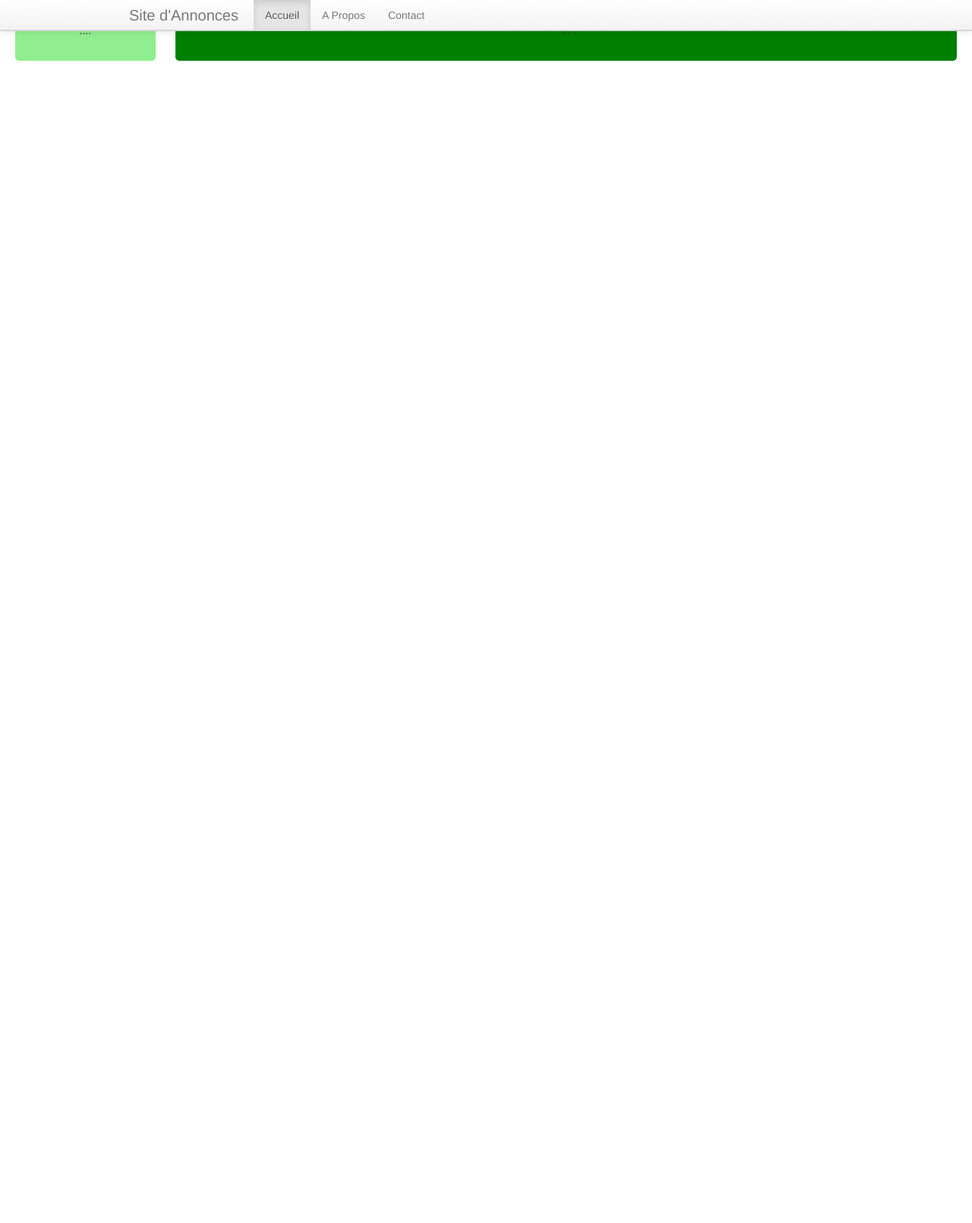
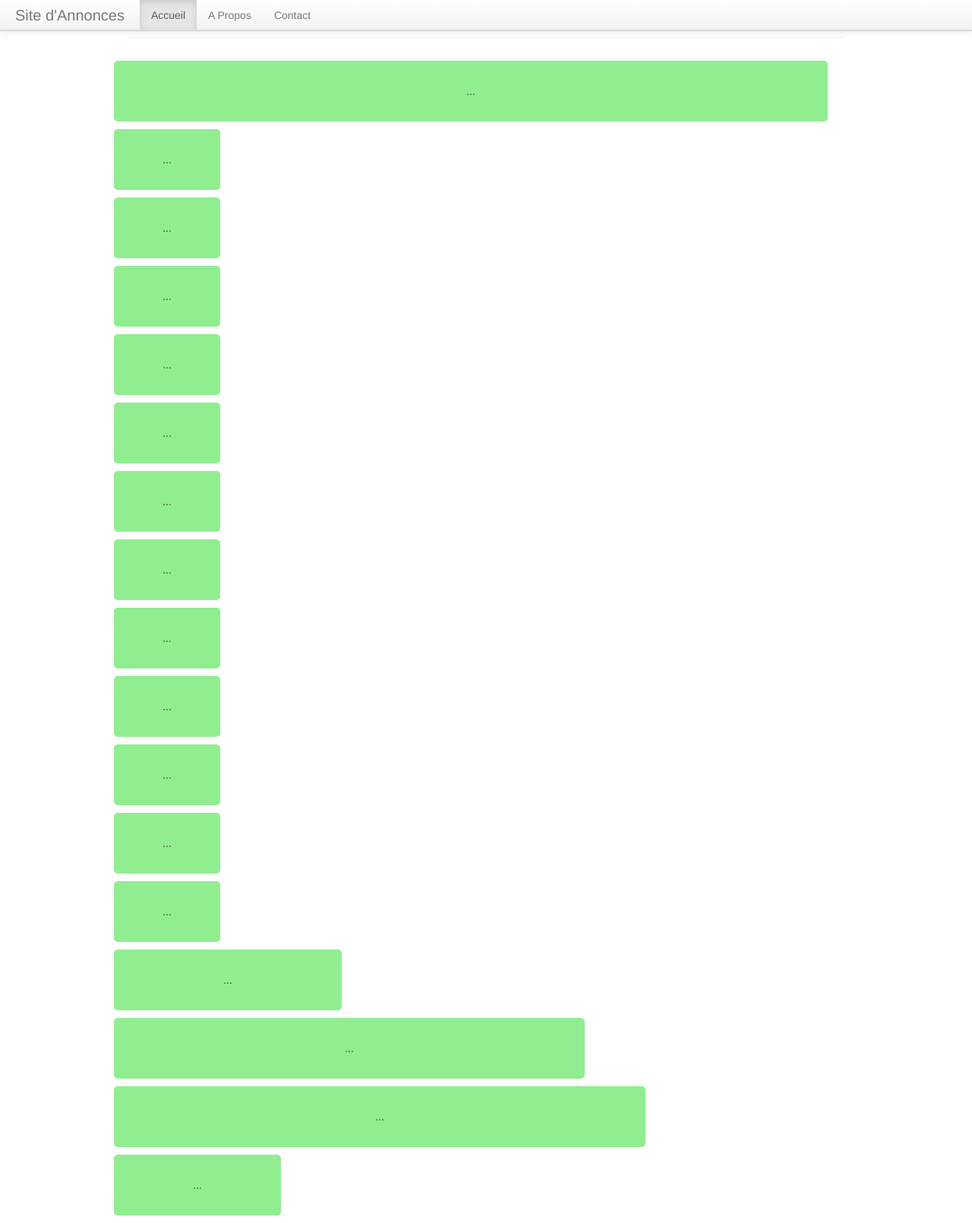
Before and after one commit to noxa02/Annonces, a PHP site: page / in a window 1280 px wide. Shown: the whole page at 76% size. Before the commit the page ends 80 px from the top, so only its background shows below. Run offline with PHP 8.4, Linux system fonts and the light colour scheme.

Commit message:
Essai de Twitter Bootstrap

```diff
--- a/public/index.php
+++ b/public/index.php
@@ -56,7 +56,7 @@
     <body>
         <div class="navbar navbar-fixed-top">
             <div class="navbar-inner">
-                <div class="container">
+                <div class="container-fluid">
                     <a class="btn btn-navbar" data-toggle="collapse" data-target=".nav-collapse">
                         <span class="icon-bar"></span>
                         <span class="icon-bar"></span>
@@ -73,15 +73,33 @@
                 </div>
             </div>
         </div>
-        <div class="container-fluid">
-            <div class="row-fluid">
-                <div class="span2">
-                    ....
-                </div>
-                <div class="span10">
-                    ...
-                </div>
-            </div>
+        <div class="container">
+          <div class="page-header">...</div>
+          <div class="row">
+            <div class="span12">...</div>
+          </div>
+          <div class="row">
+            <div class="span2">...</div>
+            <div class="span2">...</div>
+            <div class="span2">...</div>
+            <div class="span2">...</div>
+            <div class="span2">...</div>
+            <div class="span2">...</div>
+            <div class="span2">...</div>
+            <div class="span2">...</div>
+            <div class="span2">...</div>
+            <div class="span2">...</div>
+            <div class="span2">...</div>
+            <div class="span2">...</div>
+          </div>
+          <div class="row">
+            <div class="span4">...</div>
+            <div class="span8">...</div>
+          </div>
+          <div class="row">
+            <div class="span9">...</div>
+            <div class="span3">...</div>
+          </div>
         </div>
 
         <script type="text/javascript" src="js/jquery.1.8.1.js"></script>
```
